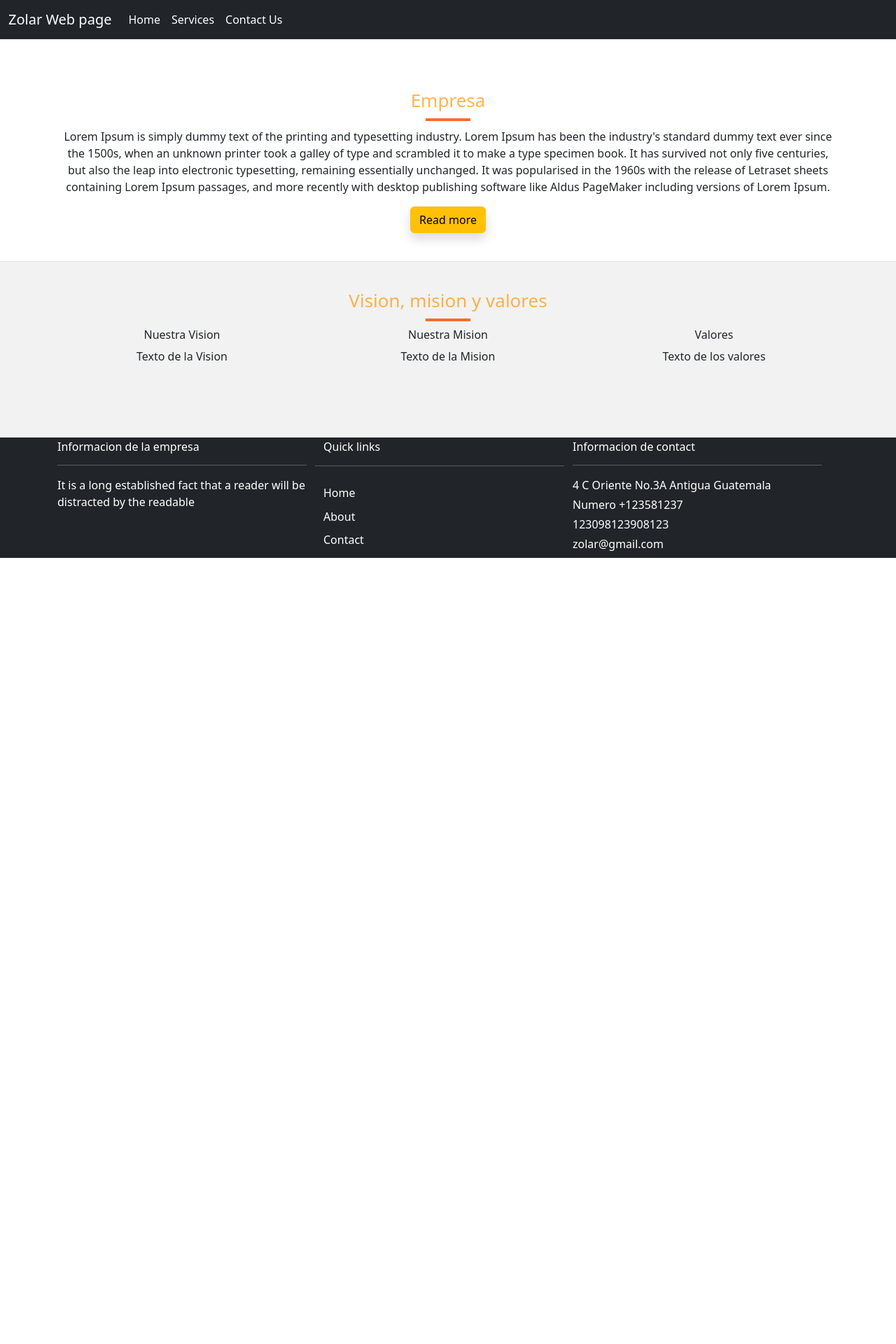
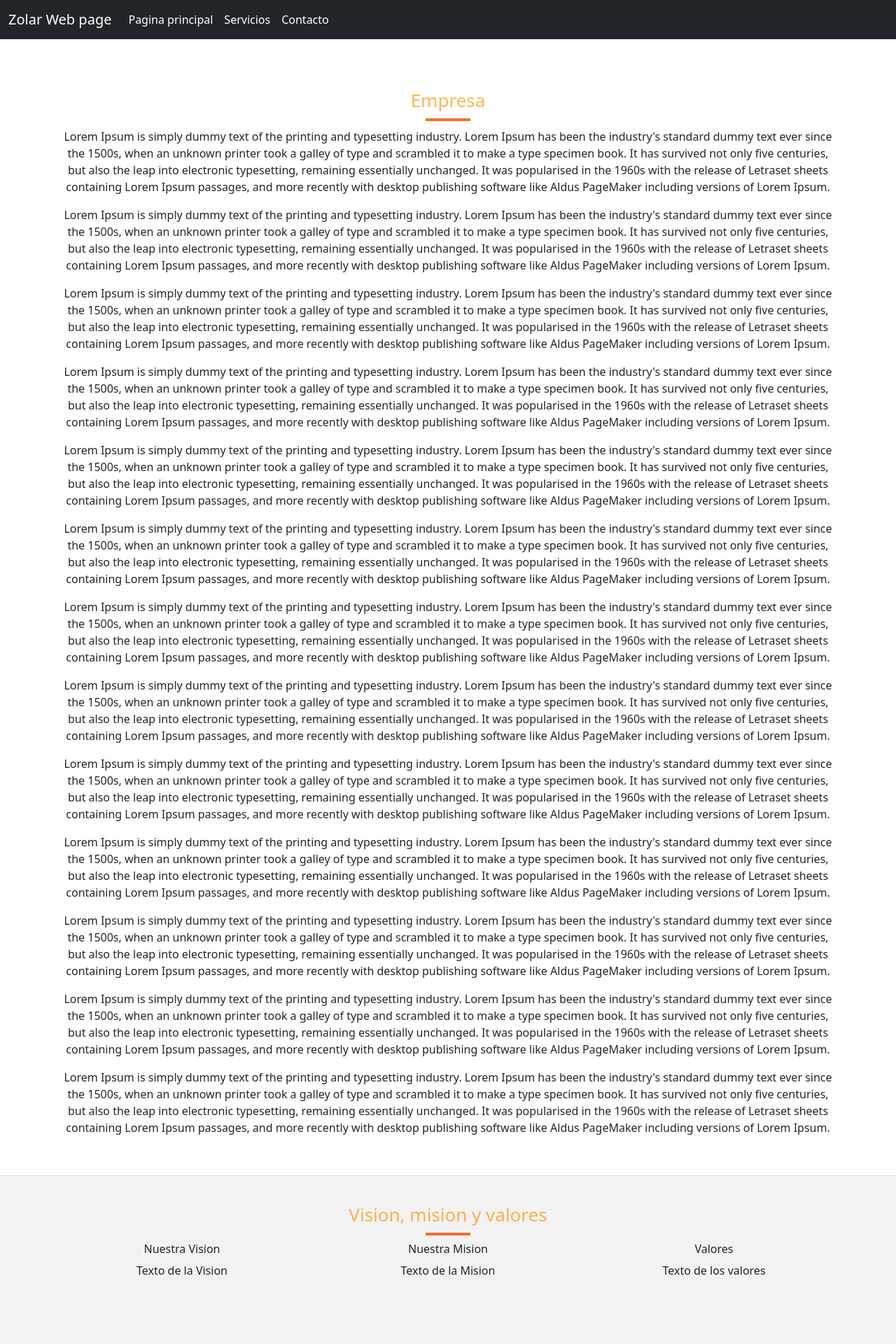
Before and after one commit to zolar-dev/website, a React (Create React App) app: page / in a window 1280 px wide. Shown: the top 1920 px of the page at 70% size. Before the commit the page ends 800 px from the top, so only its background shows below. Built offline with nearby package versions, Linux system fonts and the light colour scheme.

Commit message:
Estandarizacion

```diff
--- a/src/App.css
+++ b/src/App.css
@@ -19,6 +19,24 @@
 }
 .bg-c-light{
   background-color: #f2f2f2;
+}
+html, body {
+  height: 100%;
+}
+
+body {
+  display: flex;
+  flex-direction: column;
+}
+
+main {
+  flex: 1;
+}
+
+footer {
+  background-color: #333;
+  color: #fff;
+  padding: 1rem;
 }
 .footer a{
   color: #fff;
--- a/src/components/include/Footer.js
+++ b/src/components/include/Footer.js
@@ -3,7 +3,7 @@ import { Link } from "react-router-dom";
 
 export default function Footer(){
     return(
-        <section className="footer bg-dark text-white">
+        <footer className="footer bg-dark text-white">
             <div className="container">
                 <div className="row">
                     <div className="col-md-4">
@@ -14,14 +14,14 @@ export default function Footer(){
                         </p>
                     </div>
                     <div className="row col-md-4">
-                        <h6>Quick links</h6>
+                        <h6>Navegar</h6>
                         <hr/>
-                        <Link to="/">Home</Link>
-                        <Link to="/Service">About</Link>
-                        <Link to="/Contact">Contact</Link>
+                        <Link to="/">Pagina principal</Link>
+                        <Link to="/Service">Servicios</Link>
+                        <Link to="/Contact">Contacto</Link>
                     </div>
                     <div className="col-md-4">
-                        <h6>Informacion de contact</h6>
+                        <h6>Informacion de contacto</h6>
                         <hr/>
                         <p className="text-white mb-1">4 C Oriente No.3A Antigua Guatemala</p>
                         <p className="text-white mb-1">Numero +123581237</p>
@@ -30,6 +30,6 @@ export default function Footer(){
                     </div>
                 </div>
             </div>
-        </section>
+        </footer>
     );
 }
--- a/src/components/include/Navbar.js
+++ b/src/components/include/Navbar.js
@@ -13,13 +13,13 @@ export default function Navbar() {
                 <div class="collapse navbar-collapse" id="navbarSupportedContent">
                 <ul class="navbar-nav me-auto mb-2 mb-lg-0">
                     <li class="nav-item">
-                        <Link to="/" class="nav-link active">Home</Link>
+                        <Link to="/" class="nav-link active">Pagina principal</Link>
                     </li>
                     <li class="nav-item">
-                        <Link to="/service" class="nav-link active">Services</Link>
+                        <Link to="/service" class="nav-link active">Servicios</Link>
                     </li>
                     <li class="nav-item">
-                        <Link to="/contact" class="nav-link active">Contact Us</Link>
+                        <Link to="/contact" class="nav-link active">Contacto</Link>
                     </li>
                 </ul>
                 </div>
--- a/src/components/pages/Home.js
+++ b/src/components/pages/Home.js
@@ -1,5 +1,4 @@
 import React from "react";
-import { Link } from "react-router-dom";
 import CoreValues from "./include/CoreValues";
 
 export default function Home() {
@@ -14,7 +13,42 @@ export default function Home() {
                             <p>
                             Lorem Ipsum is simply dummy text of the printing and typesetting industry. Lorem Ipsum has been the industry's standard dummy text ever since the 1500s, when an unknown printer took a galley of type and scrambled it to make a type specimen book. It has survived not only five centuries, but also the leap into electronic typesetting, remaining essentially unchanged. It was popularised in the 1960s with the release of Letraset sheets containing Lorem Ipsum passages, and more recently with desktop publishing software like Aldus PageMaker including versions of Lorem Ipsum.
                             </p>
-                            <Link to="/about" className="btn btn-warning shadow">Read more</Link>
+                            <p>
+                            Lorem Ipsum is simply dummy text of the printing and typesetting industry. Lorem Ipsum has been the industry's standard dummy text ever since the 1500s, when an unknown printer took a galley of type and scrambled it to make a type specimen book. It has survived not only five centuries, but also the leap into electronic typesetting, remaining essentially unchanged. It was popularised in the 1960s with the release of Letraset sheets containing Lorem Ipsum passages, and more recently with desktop publishing software like Aldus PageMaker including versions of Lorem Ipsum.
+                            </p>
+                            <p>
+                            Lorem Ipsum is simply dummy text of the printing and typesetting industry. Lorem Ipsum has been the industry's standard dummy text ever since the 1500s, when an unknown printer took a galley of type and scrambled it to make a type specimen book. It has survived not only five centuries, but also the leap into electronic typesetting, remaining essentially unchanged. It was popularised in the 1960s with the release of Letraset sheets containing Lorem Ipsum passages, and more recently with desktop publishing software like Aldus PageMaker including versions of Lorem Ipsum.
+                            </p>
+                            <p>
+                            Lorem Ipsum is simply dummy text of the printing and typesetting industry. Lorem Ipsum has been the industry's standard dummy text ever since the 1500s, when an unknown printer took a galley of type and scrambled it to make a type specimen book. It has survived not only five centuries, but also the leap into electronic typesetting, remaining essentially unchanged. It was popularised in the 1960s with the release of Letraset sheets containing Lorem Ipsum passages, and more recently with desktop publishing software like Aldus PageMaker including versions of Lorem Ipsum.
+                            </p>
+                            <p>
+                            Lorem Ipsum is simply dummy text of the printing and typesetting industry. Lorem Ipsum has been the industry's standard dummy text ever since the 1500s, when an unknown printer took a galley of type and scrambled it to make a type specimen book. It has survived not only five centuries, but also the leap into electronic typesetting, remaining essentially unchanged. It was popularised in the 1960s with the release of Letraset sheets containing Lorem Ipsum passages, and more recently with desktop publishing software like Aldus PageMaker including versions of Lorem Ipsum.
+                            </p>
+                            <p>
+                            Lorem Ipsum is simply dummy text of the printing and typesetting industry. Lorem Ipsum has been the industry's standard dummy text ever since the 1500s, when an unknown printer took a galley of type and scrambled it to make a type specimen book. It has survived not only five centuries, but also the leap into electronic typesetting, remaining essentially unchanged. It was popularised in the 1960s with the release of Letraset sheets containing Lorem Ipsum passages, and more recently with desktop publishing software like Aldus PageMaker including versions of Lorem Ipsum.
+                            </p>
+                            <p>
+                            Lorem Ipsum is simply dummy text of the printing and typesetting industry. Lorem Ipsum has been the industry's standard dummy text ever since the 1500s, when an unknown printer took a galley of type and scrambled it to make a type specimen book. It has survived not only five centuries, but also the leap into electronic typesetting, remaining essentially unchanged. It was popularised in the 1960s with the release of Letraset sheets containing Lorem Ipsum passages, and more recently with desktop publishing software like Aldus PageMaker including versions of Lorem Ipsum.
+                            </p>
+                            <p>
+                            Lorem Ipsum is simply dummy text of the printing and typesetting industry. Lorem Ipsum has been the industry's standard dummy text ever since the 1500s, when an unknown printer took a galley of type and scrambled it to make a type specimen book. It has survived not only five centuries, but also the leap into electronic typesetting, remaining essentially unchanged. It was popularised in the 1960s with the release of Letraset sheets containing Lorem Ipsum passages, and more recently with desktop publishing software like Aldus PageMaker including versions of Lorem Ipsum.
+                            </p>
+                            <p>
+                            Lorem Ipsum is simply dummy text of the printing and typesetting industry. Lorem Ipsum has been the industry's standard dummy text ever since the 1500s, when an unknown printer took a galley of type and scrambled it to make a type specimen book. It has survived not only five centuries, but also the leap into electronic typesetting, remaining essentially unchanged. It was popularised in the 1960s with the release of Letraset sheets containing Lorem Ipsum passages, and more recently with desktop publishing software like Aldus PageMaker including versions of Lorem Ipsum.
+                            </p>
+                            <p>
+                            Lorem Ipsum is simply dummy text of the printing and typesetting industry. Lorem Ipsum has been the industry's standard dummy text ever since the 1500s, when an unknown printer took a galley of type and scrambled it to make a type specimen book. It has survived not only five centuries, but also the leap into electronic typesetting, remaining essentially unchanged. It was popularised in the 1960s with the release of Letraset sheets containing Lorem Ipsum passages, and more recently with desktop publishing software like Aldus PageMaker including versions of Lorem Ipsum.
+                            </p>
+                            <p>
+                            Lorem Ipsum is simply dummy text of the printing and typesetting industry. Lorem Ipsum has been the industry's standard dummy text ever since the 1500s, when an unknown printer took a galley of type and scrambled it to make a type specimen book. It has survived not only five centuries, but also the leap into electronic typesetting, remaining essentially unchanged. It was popularised in the 1960s with the release of Letraset sheets containing Lorem Ipsum passages, and more recently with desktop publishing software like Aldus PageMaker including versions of Lorem Ipsum.
+                            </p>
+                            <p>
+                            Lorem Ipsum is simply dummy text of the printing and typesetting industry. Lorem Ipsum has been the industry's standard dummy text ever since the 1500s, when an unknown printer took a galley of type and scrambled it to make a type specimen book. It has survived not only five centuries, but also the leap into electronic typesetting, remaining essentially unchanged. It was popularised in the 1960s with the release of Letraset sheets containing Lorem Ipsum passages, and more recently with desktop publishing software like Aldus PageMaker including versions of Lorem Ipsum.
+                            </p>
+                            <p>
+                            Lorem Ipsum is simply dummy text of the printing and typesetting industry. Lorem Ipsum has been the industry's standard dummy text ever since the 1500s, when an unknown printer took a galley of type and scrambled it to make a type specimen book. It has survived not only five centuries, but also the leap into electronic typesetting, remaining essentially unchanged. It was popularised in the 1960s with the release of Letraset sheets containing Lorem Ipsum passages, and more recently with desktop publishing software like Aldus PageMaker including versions of Lorem Ipsum.
+                            </p>
                         </div>
                     </div>
                 </div>
```
